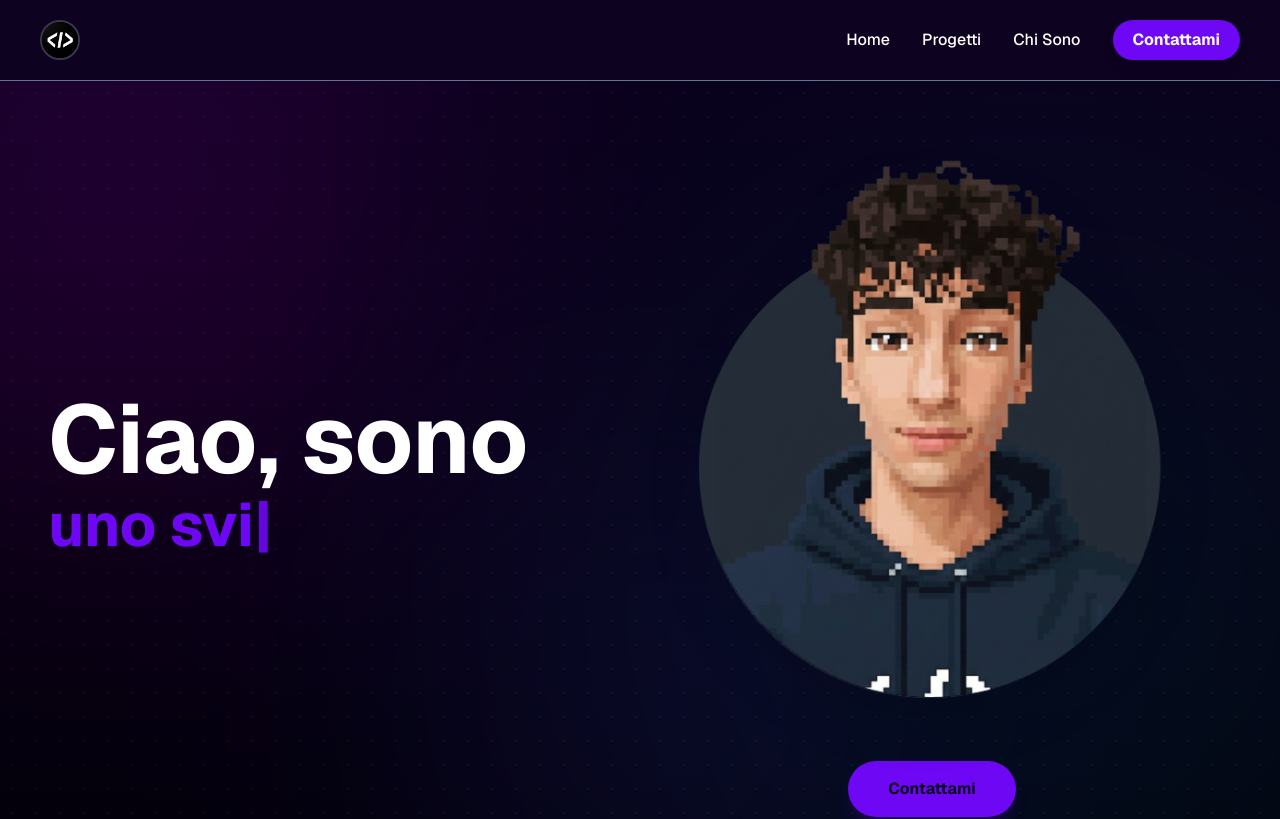
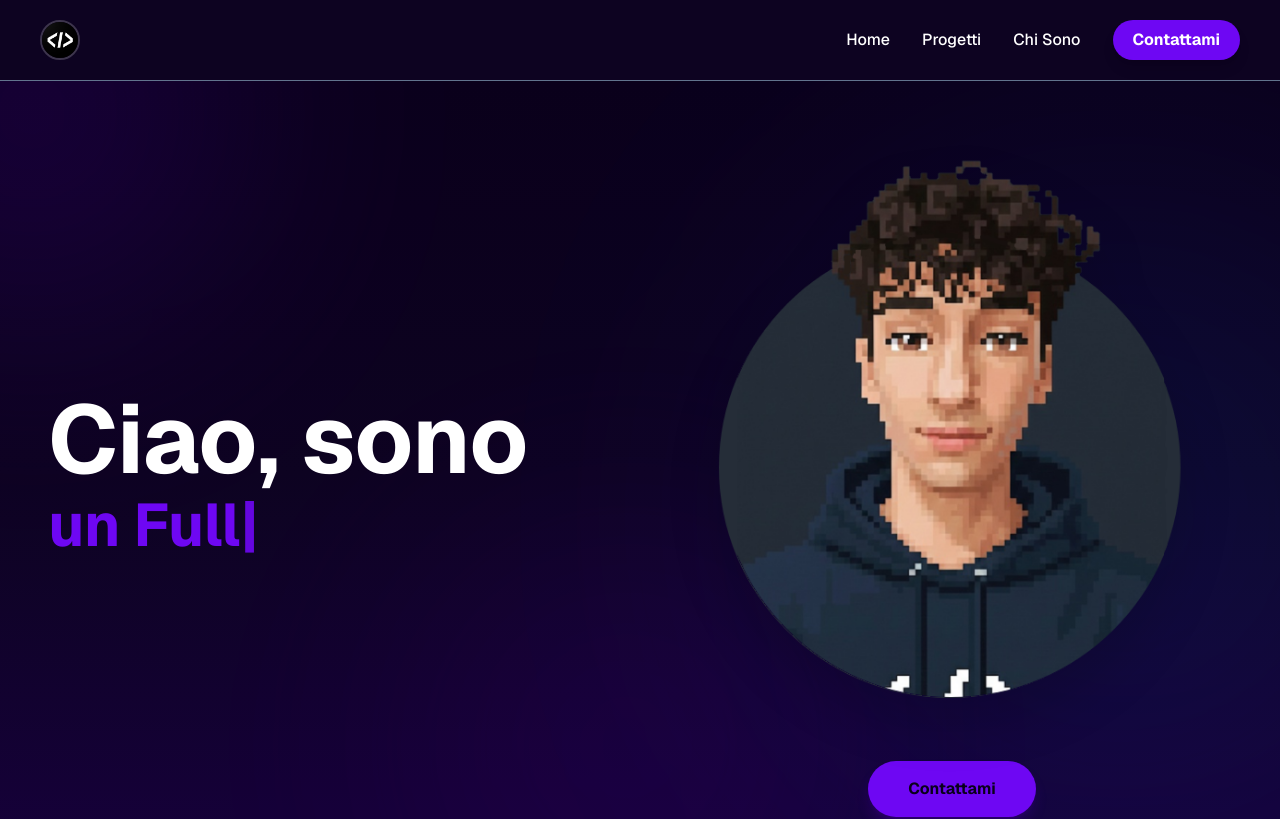
Before and after one commit to davide-ferraroIT/portfolio, a Next.js app: page / in a window 1280 px wide. Shown: the top 819 px of the page. Built offline with nearby package versions, Linux system fonts and the light colour scheme.

Commit message:
feat: refine hero section typewriter texts and layout

```diff
--- a/src/components/home/HeroSection.tsx
+++ b/src/components/home/HeroSection.tsx
@@ -14,30 +14,22 @@ export default function HeroSection() {
         }
     };
     return (
-        <section className="relative overflow-hidden flex flex-col md:flex-row items-center justify-between p-6 md:p-12 gap-10 md:gap-1 bg-gradient-to-b from-[#0A001B] via-[#070012] to-[#03000A] min-h-[90vh]">
-            {/* GRID PATTERN OVERLAY */}
-            <div
-                className="absolute inset-0 z-0 pointer-events-none opacity-50"
-                style={{
-                    backgroundImage: "radial-gradient(circle at center, rgba(255,255,255,0.08) 1px, transparent 1px)",
-                    backgroundSize: "24px 24px"
-                }}
-            />
+        <section className="relative overflow-hidden flex flex-col md:flex-row items-center justify-between p-6 md:p-12 gap-10 md:gap-1 bg-gradient-to-b from-[#0A001B] via-[#0D0321] to-[#16003B] min-h-[90vh]">
             {/* SFONDI DINAMICI E DECORATIVI */}
             <motion.div
-                animate={{ scale: [1, 1.2, 1], opacity: [0.4, 0.6, 0.4] }}
+                animate={{ scale: [1, 1.2, 1], opacity: [0.3, 0.5, 0.3] }}
                 transition={{ duration: 8, repeat: Infinity, ease: "easeInOut" }}
-                className="absolute -top-40 -left-40 w-[35rem] h-[35rem] bg-fuchsia-600/30 rounded-full blur-[140px] pointer-events-none z-0"
+                className="absolute -top-40 -left-40 w-96 h-96 bg-hover/40 rounded-full blur-[120px] pointer-events-none z-0"
             />
             <motion.div
-                animate={{ scale: [1, 1.3, 1], opacity: [0.3, 0.5, 0.3] }}
+                animate={{ scale: [1, 1.3, 1], opacity: [0.2, 0.4, 0.2] }}
                 transition={{ duration: 10, repeat: Infinity, ease: "easeInOut", delay: 1 }}
-                className="absolute top-1/4 right-0 md:-right-20 w-[40rem] h-[40rem] bg-cyan-600/20 rounded-full blur-[140px] pointer-events-none z-0"
+                className="absolute top-1/4 right-0 md:-right-20 w-[30rem] h-[30rem] bg-blue-600/30 rounded-full blur-[120px] pointer-events-none z-0"
             />
             <motion.div
-                animate={{ scale: [1, 1.1, 1], opacity: [0.2, 0.4, 0.2] }}
+                animate={{ scale: [1, 1.1, 1], opacity: [0.1, 0.3, 0.1] }}
                 transition={{ duration: 12, repeat: Infinity, ease: "easeInOut", delay: 2 }}
-                className="absolute -bottom-20 left-1/3 w-[30rem] h-[30rem] bg-indigo-600/30 rounded-full blur-[140px] pointer-events-none z-0"
+                className="absolute -bottom-20 left-1/3 w-[25rem] h-[25rem] bg-purple-700/30 rounded-full blur-[120px] pointer-events-none z-0"
             />
             {/* BLOCCO TESTO */}
             <motion.div
@@ -51,10 +43,16 @@ export default function HeroSection() {
                         <span className="text-6xl md:text-8xl mb-2 text-white">
                             Ciao, sono
                         </span>
-                        <span className="text-hover text-4xl md:text-6xl w-80 md:w-130">
+                        <span className="text-hover text-3xl sm:text-4xl md:text-5xl lg:text-6xl whitespace-nowrap w-[300px] sm:w-[400px] md:w-[600px]">
                             <Typewriter
                                 options={{
-                                    strings: ['Davide Ferraro', 'uno sviluppatore'],
+                                    strings: [
+                                        'Davide Ferraro',
+                                        'un Full Stack Developer',
+                                        'un ICT Specialist',
+                                        'un Software Engineer',
+                                        'un Tech Problem Solver'
+                                    ],
                                     autoStart: true,
                                     loop: true,
                                     deleteSpeed: 50,
--- a/src/components/home/TopDivider.tsx
+++ b/src/components/home/TopDivider.tsx
@@ -4,7 +4,7 @@ export default function TopDivider() {
       <svg
         viewBox="-100 0 1587 79"
         preserveAspectRatio="none"
-        className="relative block w-full h-[60px] md:h-[100px] fill-[#03000A]"
+        className="relative block w-full h-[60px] md:h-[100px] fill-[#16003B]"
       >
         <path d="M-100 79C-100 79 218.416 23.165 693.5 23.165C1168.58 23.165 1487 79 1487 79V0H-100V79Z"></path>
       </svg>
```
